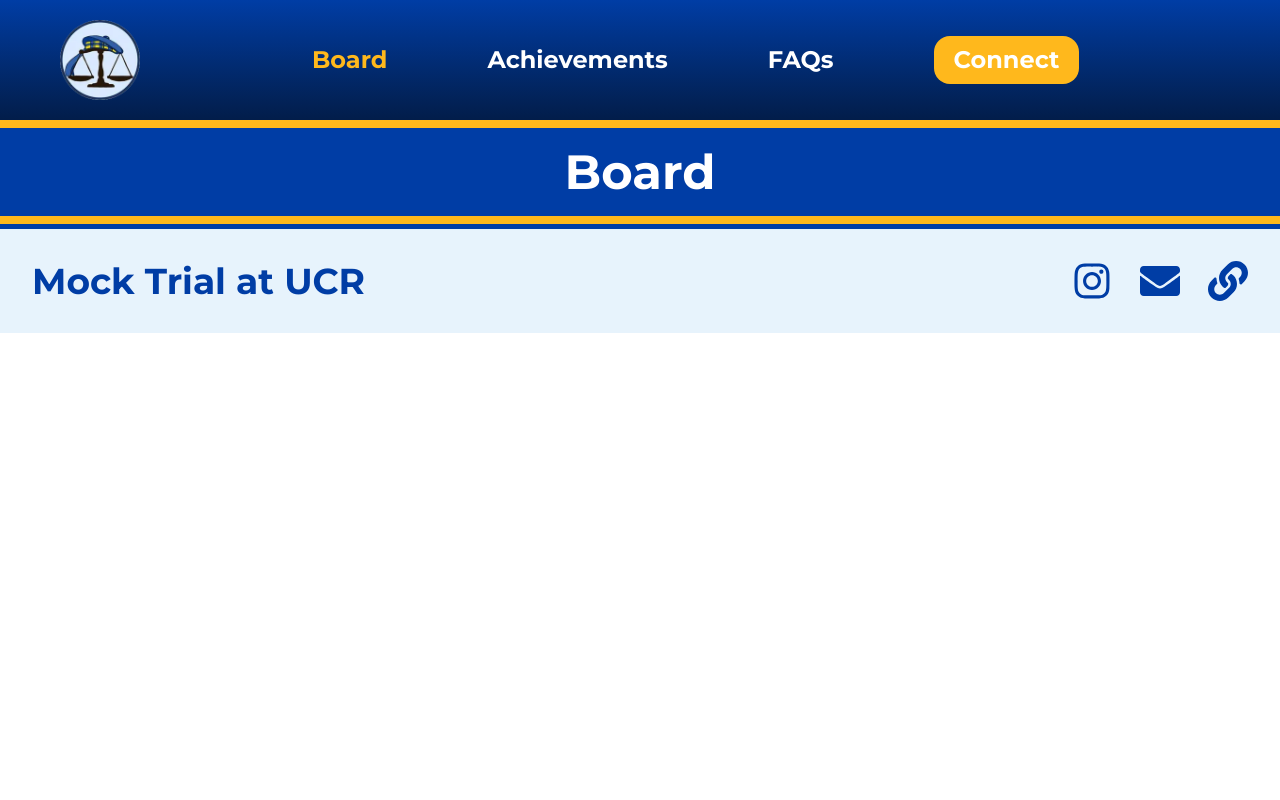
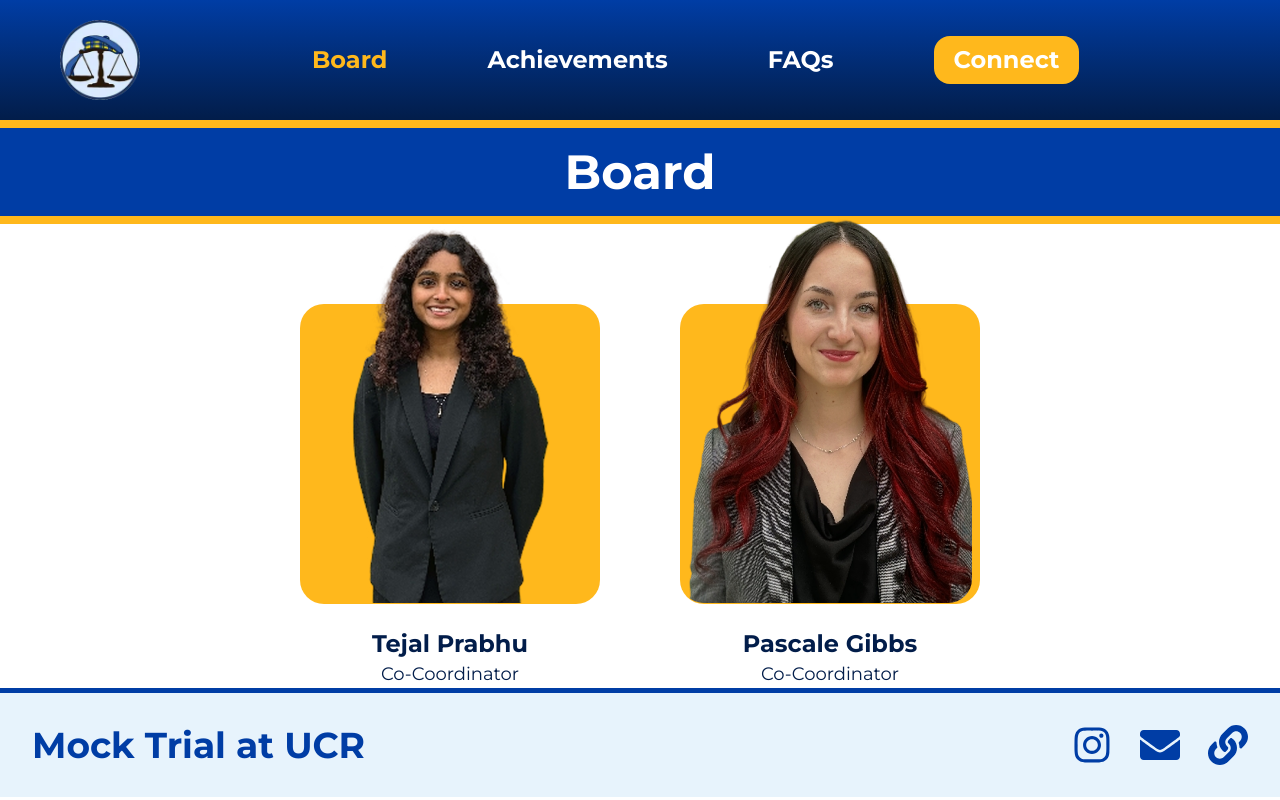
Before and after one commit to acm-ucr/mock-trial-website, a Next.js app: page /board in a window 1280 px wide. Built offline with nearby package versions, Linux system fonts and the light colour scheme.

Commit message:
Added Second Row Component

```diff
--- a/package.json
+++ b/package.json
@@ -6,6 +6,7 @@
     "dev": "next dev --turbopack",
     "build": "next build",
     "start": "next start",
+    "lint": "next lint",
     "format": "npx prettier --write .",
     "check": "npx prettier --check .",
     "eslint": "npx eslint -c eslint.config.mjs",
--- a/src/app/board/page.tsx
+++ b/src/app/board/page.tsx
@@ -1,7 +1,13 @@
 import Header from "@/components/Header";
+import BoardSecondRow from "@/components/Board/BoardSecondRow";
 
 const Board = () => {
-  return <Header title="Board" />;
+  return (
+    <>
+      <Header title="Board" />
+      <BoardSecondRow />
+    </>
+  );
 };
 
 export default Board;
--- /dev/null
+++ b/src/components/Board/BoardSecondRow.tsx
@@ -0,0 +1,43 @@
+import Image from "next/image";
+import tejalProfilePicture from "@/public/board/tejal_prabhu.webp";
+import pascaleProfilePicture from "@/public/board/pascale_gibbs.webp";
+
+const BoardSecondRow = () => {
+  return (
+    <div className="flex flex-col justify-center gap-20 md:flex-row">
+      <div className="pt-20 text-center">
+        <div className="bg-mocktrial-yellow relative inset-0 mx-auto h-[300px] w-[300px] rounded-3xl">
+          <div className="absolute z-10 -mt-28">
+            <Image
+              src={tejalProfilePicture}
+              alt="Tejal Prabhu"
+              className="h-full w-full rounded-3xl object-cover"
+            />
+          </div>
+        </div>
+        <p className="text-mocktrial-darkblue mt-6 text-2xl font-bold">
+          Tejal Prabhu
+        </p>
+        <p className="text-mocktrial-darkblue text-lg">Co-Coordinator</p>
+      </div>
+
+      <div className="pt-20 text-center">
+        <div className="bg-mocktrial-yellow relative inset-0 mx-auto h-[300px] w-[300px] rounded-3xl">
+          <div className="absolute z-10 -mt-31 mr-2">
+            <Image
+              src={pascaleProfilePicture}
+              alt="Pascale Gibbs"
+              className="h-full w-full rounded-3xl object-cover"
+            />
+          </div>
+        </div>
+        <p className="text-mocktrial-darkblue mt-6 text-2xl font-bold">
+          Pascale Gibbs
+        </p>
+        <p className="text-mocktrial-darkblue text-lg">Co-Coordinator</p>
+      </div>
+    </div>
+  );
+};
+
+export default BoardSecondRow;
```
